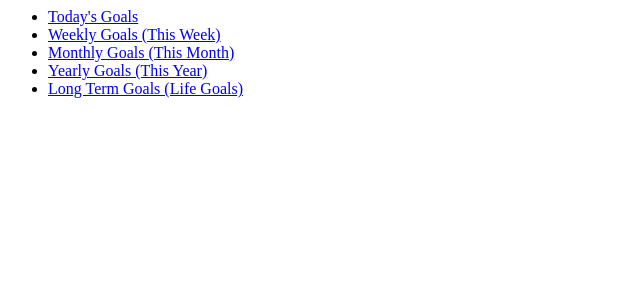
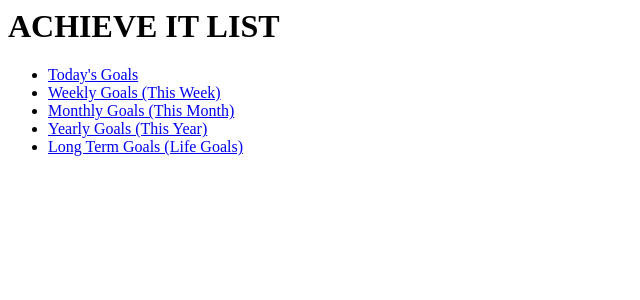
Before and after one commit to ktadaline/AchieveItList, a Django app: page /goals/ in a window 1280 px wide. Shown: the top 300 px of the page, without its empty margins (0-640 px from the left). Run offline with Django 3.2, Linux system fonts and the light colour scheme; data comes from the database, SQL or seed files in the repository; both versions use the stored data as it was after the commit.

Commit message:
updating main URL

```diff
--- a/Achieve-It-List/urls.py
+++ b/Achieve-It-List/urls.py
@@ -22,4 +22,5 @@ urlpatterns = [
     path('admin/', admin.site.urls),
     path('goals/', include('goals.urls')),
     path('admin/', admin.site.urls),
+    path('', include('goals.urls')),
 ]
--- a/goals/templates/goals/index.html
+++ b/goals/templates/goals/index.html
@@ -1,3 +1,4 @@
+<h1>ACHIEVE IT LIST</h1>
 {% if latest_goallist_list %}
 <ul>
     {% for goallist in latest_goallist_list %}
```
Also changed, not shown: db.sqlite3.
